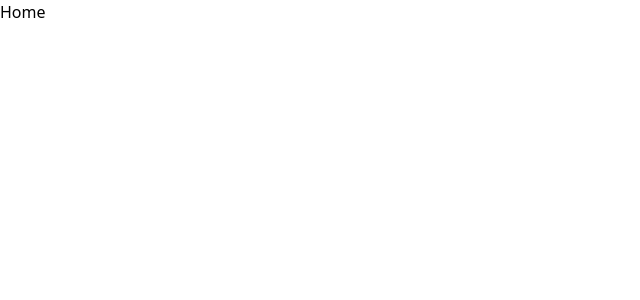
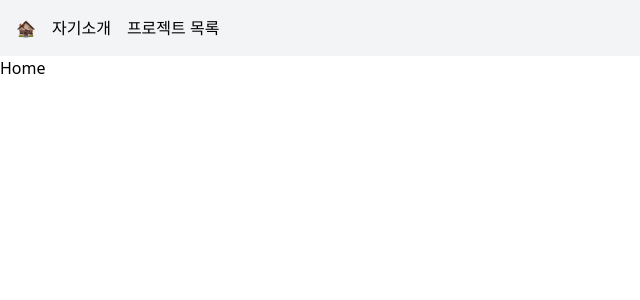
Before and after one commit to Likelion-YeungNam-Univ/9-13th-fe-assignment, a React (Vite) app: page / in a window 1280 px wide. Shown: the top 300 px of the page, without its empty margins (0-640 px from the left). Built offline with nearby package versions, Linux system fonts and the light colour scheme.

Commit message:
navbar 구현, NotFound 구현

```diff
--- a/src/App.jsx
+++ b/src/App.jsx
@@ -4,6 +4,7 @@ import ProjectList from "./pages/ProjectList";
 import Project from "./pages/Project";
 import Intro from "./pages/Intro";
 import NotFound from "./pages/NotFound";
+import Layout from "./Layout";
 
 
 function App() {
@@ -19,11 +20,13 @@ function App() {
     // 멋사 노션 페이지의 조건 사항 꼭 확인해주시고 다 만족시켜서 과제 해주세요.
     <BrowserRouter>
       <Routes>
-        <Route path="/" element={<Home/>}/>
+        <Route path="/" element={<Layout/>}>
+          <Route index element={<Home/>}/>
+        </Route>
         <Route>
-          <Route path="/projectsList" element={<ProjectList/>}/>
-          <Route path="/intro" element={<Intro/>}/>
-          <Route path="/project" element={<Project/>}/>
+          <Route path="/projects/:projectId" element={<ProjectList/>}/>
+          <Route path="/about" element={<Intro/>}/>
+          <Route path="/projects" element={<Project/>}/>
         </Route>
         <Route path="*" element={<NotFound/>}/>
       </Routes>
--- /dev/null
+++ b/src/Layout.jsx
@@ -0,0 +1,14 @@
+import React from 'react'
+import { Outlet } from 'react-router-dom'
+import Navbar from './Navbar'
+
+const Layout = () => {
+  return (
+    <div>
+        <Navbar/>
+        <Outlet/>
+    </div>
+  )
+}
+
+export default Layout;
--- /dev/null
+++ b/src/Navbar.jsx
@@ -0,0 +1,18 @@
+import React from "react";
+import { Link } from "react-router-dom";
+
+const Navbar = () => {
+  return (
+    <nav className="p-4 bg-gray-100">
+      <button to="/" className="mr-4">
+        🏚
+      </button>
+      <button to="/about" className="mr-4">
+        자기소개
+      </button>
+      <button to="/projects">프로젝트 목록</button>
+    </nav>
+  );
+};
+
+export default Navbar;
--- a/src/pages/NotFound.jsx
+++ b/src/pages/NotFound.jsx
@@ -1,8 +1,17 @@
 import React from 'react'
+import { Link } from 'react-router-dom'
 
 const NotFound = () => {
   return (
-    <div>NotFound</div>
+    <div className="flex flex-col justify-center items-center min-h-screen text-center text-3xl p-5">
+        <p className="text-5xl m-7">🛑 404 Error 🛑</p>
+        <p className="m-5">The page you are looking for does not exist! 😂</p>
+        <a
+            href="/"  className="p-3 bg-gray-200 hover:bg-gray-300 text-black font-medium rounded-full"
+        >
+            홈으로 돌아가기
+        </a>
+    </div>
   )
 }
 
--- a/src/pages/Project.jsx
+++ b/src/pages/Project.jsx
@@ -1,5 +1,5 @@
 import React from 'react'
-
+import ProjectList from './ProjectList'
 const Project = () => {
   return (
     <div>Project</div>
--- a/src/pages/ProjectList.jsx
+++ b/src/pages/ProjectList.jsx
@@ -6,4 +6,4 @@ const ProjectList = () => {
   )
 }
 
-export default ProjectList
+export default ProjectList;
```
